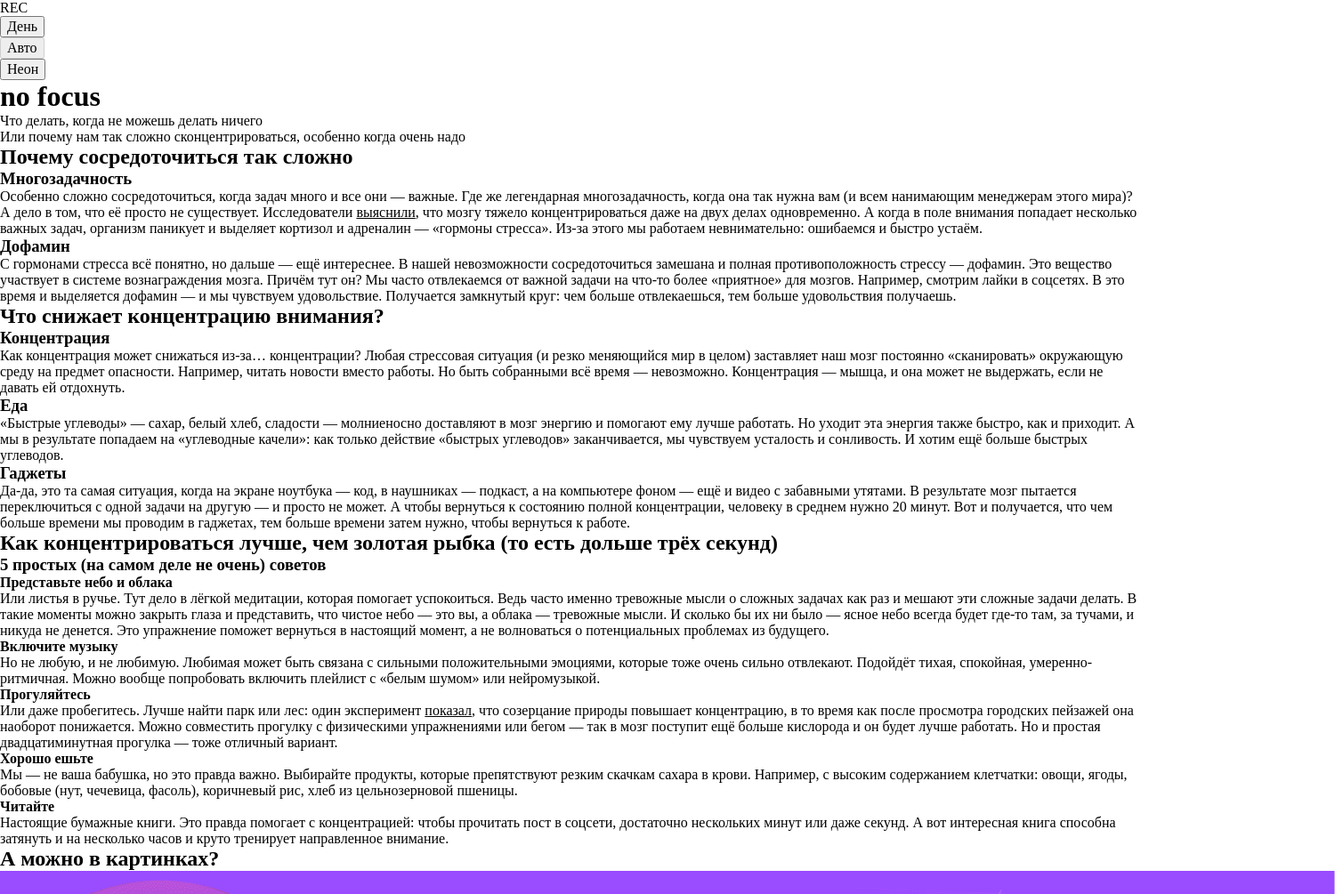
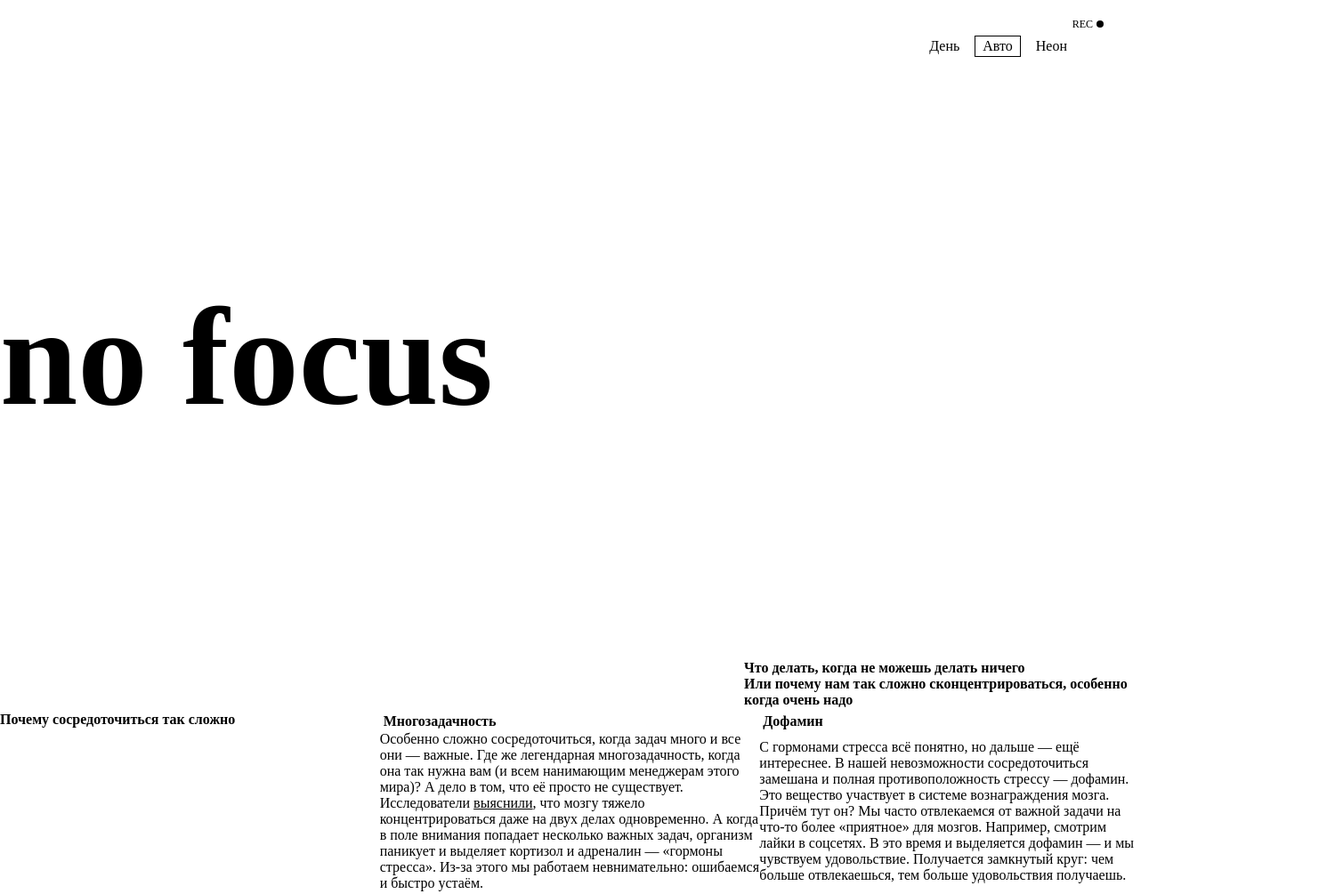
Before and after one commit to 95yztrnwt5-bit/slozhno-sosredotochitsya-ad, a plain HTML site: page index.html in a window 1280 px wide. Shown: the top 1005 px of the page at 89% size, 1500 px wide, since content can reach past the window. Drawn offline with Linux system fonts and the light colour scheme; files whose address does not match are found by name.

Commit message:
Update style.css

```diff
--- a/styles/style.css
+++ b/styles/style.css
@@ -1,5 +1,316 @@
-/* Основные стили проекта. Это стили для темы, которую вы верстаете первой. */
+/* Основные стили: тёмная тема, mobile first */
 
 .page {
-  /* сохраните в разметке и стилях класс page у тега body. Он удобен, чтобы составлять селекторы для разных цветовых тем. */
+  background-color: var(--page-background-color);
+  background-image: var(--page-background-image);
+  background-position: center;
+  background-size: cover;
+  background-attachment: fixed;
+  color: var(--text-color);
+  font-family: var(--font-family);
+  font-size: var(--font-size-base);
+  line-height: var(--line-height-base);
 }
+
+/* Общие декоративные элементы */
+
+.decorated-zone {
+  position: relative;
+}
+
+.decorated-zone::before,
+.decorated-zone::after {
+  content: '';
+  position: absolute;
+  inline-size: 0.625rem;
+  block-size: 0.625rem;
+  border: 0 solid var(--corner-color);
+}
+
+.decorated-zone::before {
+  inset-block-start: 0.5rem;
+  inset-inline-end: 0.5rem;
+  border-block-start-width: 1px;
+  border-inline-end-width: 1px;
+}
+
+.decorated-zone::after {
+  inset-block-end: 0.5rem;
+  inset-inline-start: 0.5rem;
+  border-block-end-width: 1px;
+  border-inline-start-width: 1px;
+}
+
+.title-decor {
+  background-color: var(--accent-color);
+  color: var(--title-decor-text-color);
+}
+
+.link {
+  color: var(--link-color);
+  text-shadow: 1px 1px 0 var(--link-shadow-color);
+}
+
+.link:hover {
+  border-block-end: 1px solid currentColor;
+}
+
+.link:focus-visible {
+  outline: none;
+  border: 1px solid currentColor;
+}
+
+/* Шапка */
+
+.header {
+  display: grid;
+  grid-template-rows: auto 1fr auto;
+  block-size: 100vh;
+  min-block-size: var(--block-min-height);
+  padding: 4rem var(--page-padding-inline) 2rem;
+}
+
+.header__rec {
+  display: var(--rec-display);
+  position: absolute;
+  inset-block-start: 1.25rem;
+  inset-inline-end: 1.5rem;
+  color: var(--accent-color);
+  font-size: 0.75rem;
+}
+
+.header__rec::after {
+  content: '';
+  display: inline-block;
+  inline-size: 0.5rem;
+  block-size: 0.5rem;
+  margin-inline-start: 0.25rem;
+  border-radius: 50%;
+  background-color: currentColor;
+}
+
+.header__theme-menu {
+  justify-self: end;
+}
+
+.header__theme-menu-list {
+  display: grid;
+  justify-items: end;
+  gap: 0.25rem;
+}
+
+.header__theme-menu-button {
+  padding: 0.125rem 0.5rem;
+  border: 1px solid transparent;
+  background: none;
+  color: var(--theme-button-color);
+  cursor: pointer;
+}
+
+.header__theme-menu-button:hover {
+  border-color: var(--theme-button-hover-border-color);
+}
+
+.header__theme-menu-button:focus-visible {
+  outline: none;
+  border-color: transparent;
+  border-block-end-color: currentColor;
+}
+
+.header__theme-menu-button_active {
+  border-color: currentColor;
+  pointer-events: none;
+}
+
+.header__title {
+  align-self: center;
+  color: var(--main-title-color);
+  font-size: clamp(7.25rem, 7.0115rem + 1.0178vw, 7.5rem);
+  line-height: 1;
+  text-shadow: 4px 4px 0 var(--accent-color);
+}
+
+.header__subtitle {
+  align-self: end;
+  justify-self: start;
+  padding: 0.25rem;
+  font-weight: bold;
+}
+
+/* Основной контент */
+
+.content {
+  display: grid;
+  grid-template-columns: minmax(0, 1fr);
+  gap: 2.5rem;
+  padding: 2.5rem var(--page-padding-inline);
+}
+
+.content-section {
+  display: grid;
+  grid-template-columns: minmax(0, 1fr);
+  gap: var(--section-gap);
+}
+
+.content-section__title {
+  color: var(--heading-color);
+  font-size: inherit;
+}
+
+.content-section__cards {
+  display: grid;
+  gap: var(--section-gap);
+}
+
+.card {
+  display: grid;
+  gap: var(--card-gap);
+}
+
+.card__title {
+  padding: 0.125rem 0.25rem;
+  font-size: inherit;
+}
+
+.card__title_weight_regular {
+  font-weight: normal;
+}
+
+.card__text {
+  display: grid;
+  gap: var(--card-gap);
+}
+
+/* Галерея */
+
+.gallery {
+  display: grid;
+  grid-template-columns: minmax(0, 1fr);
+  gap: 0.5rem;
+}
+
+.gallery__title {
+  padding: 0.125rem 0.25rem;
+  font-size: inherit;
+}
+
+.gallery__images {
+  display: grid;
+  gap: 0.5rem;
+}
+
+.gallery__image {
+  display: block;
+  inline-size: 100%;
+  block-size: 100%;
+  object-fit: cover;
+}
+
+/* Подвал */
+
+.footer {
+  display: grid;
+  place-items: center;
+  block-size: 100vh;
+  min-block-size: var(--block-min-height);
+  padding: 2rem var(--page-padding-inline);
+}
+
+.footer__title {
+  color: var(--main-title-color);
+  font-size: clamp(7.25rem, 7.0115rem + 1.0178vw, 7.5rem);
+  line-height: 1;
+  text-shadow: 4px 4px 0 var(--accent-color);
+}
+
+/* Планшет и десктоп */
+
+@media (width >= 768px) {
+  .header {
+    padding-block-start: 3rem;
+  }
+
+  .header__title {
+    font-size: clamp(7.5rem, 0.5625rem + 14.4531vw, 9.8125rem);
+  }
+
+  .header__subtitle {
+    justify-self: end;
+    max-inline-size: 28rem;
+  }
+
+  .content {
+    gap: 4rem;
+  }
+
+  .content-section {
+    grid-template-columns: repeat(3, minmax(0, 1fr));
+    align-items: start;
+  }
+
+  .content-section__title {
+    grid-column: 1;
+  }
+
+  .content-section__cards {
+    grid-column: 2 / -1;
+  }
+
+  .gallery__images {
+    grid-template-columns: repeat(3, minmax(0, 1fr));
+    grid-template-rows: 0.9fr 1.1fr 1.4fr;
+    aspect-ratio: 1 / 1;
+  }
+
+  .gallery__image:nth-child(1) {
+    grid-column: span 2;
+  }
+
+  .gallery__image:nth-child(2) {
+    grid-row: span 2;
+  }
+
+  .gallery__image:nth-child(3) {
+    grid-row: span 2;
+  }
+
+  .gallery__image:nth-child(5) {
+    grid-column: span 2;
+  }
+
+  .footer__title {
+    font-size: clamp(7.5rem, 0.5625rem + 14.4531vw, 9.8125rem);
+  }
+}
+
+@media (width >= 1024px) {
+  .header {
+    padding-block-start: 2.5rem;
+  }
+
+  .header__rec {
+    inset-inline-end: 2.5rem;
+  }
+
+  .header__theme-menu {
+    margin-inline-end: 4.5rem;
+  }
+
+  .header__theme-menu-list {
+    display: flex;
+    gap: 0.5rem;
+  }
+
+  .content-section_factors .content-section__title {
+    grid-column: 1 / -1;
+  }
+
+  .content-section_factors .content-section__cards {
+    grid-column: 1 / -1;
+    grid-template-columns: repeat(3, 1fr);
+  }
+
+  .content-section_reasons .content-section__cards {
+    grid-template-columns: repeat(2, 1fr);
+  }
+}
```
